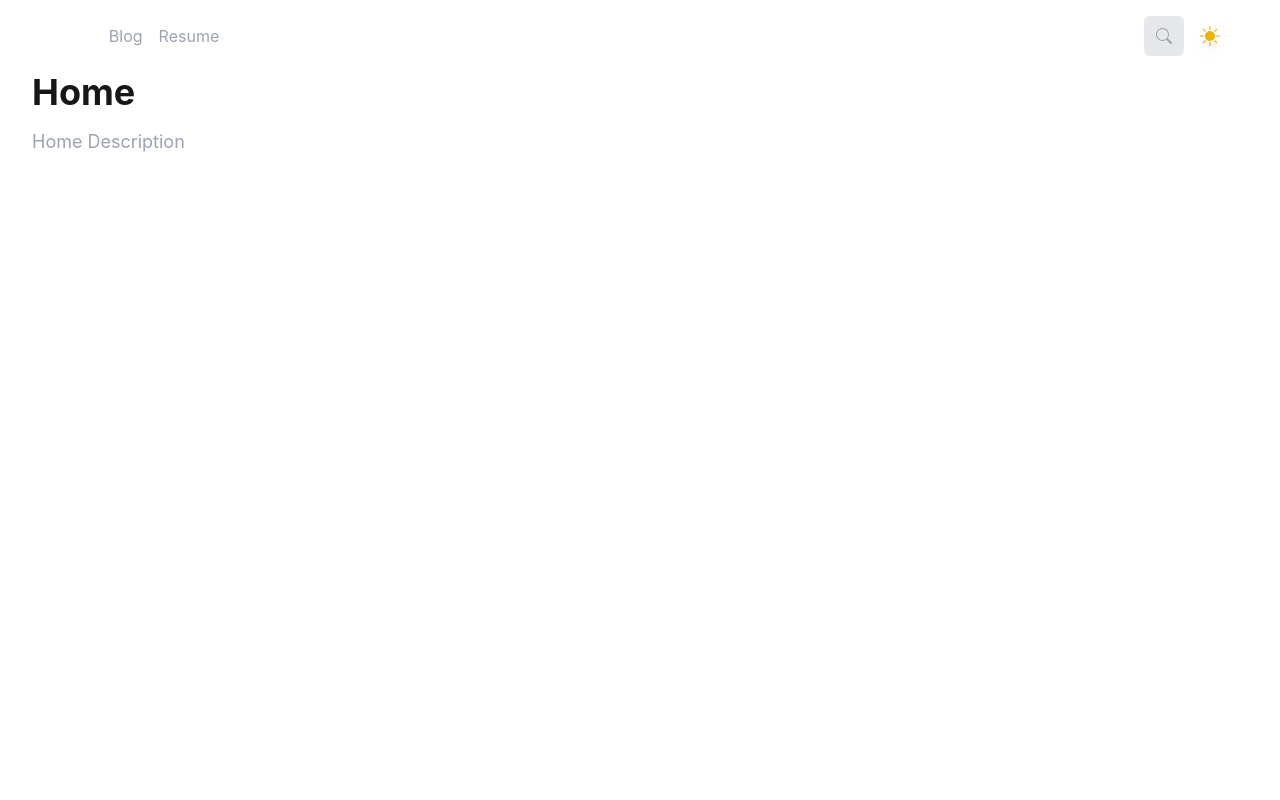
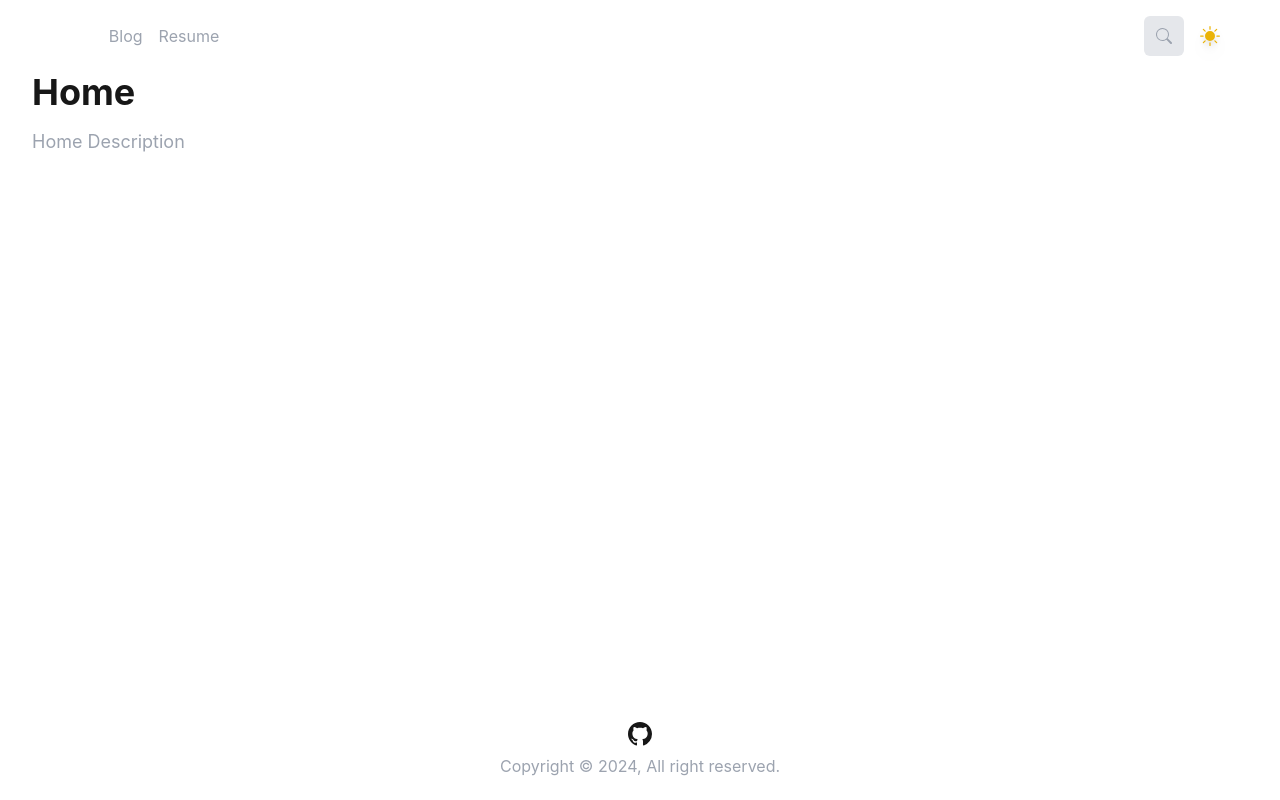
Before and after one commit to leejunyongGithub/record-blog, a Next.js app: page / in a window 1280 px wide. Built offline with nearby package versions, Linux system fonts and the light colour scheme; a web font is replaced by a local one.

Commit message:
[feat] footer 추가

```diff
--- a/next.config.js
+++ /dev/null
@@ -1,12 +0,0 @@
-/** @type {import('next').NextConfig} */
-const nextConfig = {
-  webpack(config) {
-    config.module.rules.push({
-      test: /\.svg$/,
-      use: ['@svgr/webpack']
-    });
-    return config;
-  }
-}
-
-module.exports = nextConfig;
--- a/src/app/components/Content.tsx
+++ b/src/app/components/Content.tsx
@@ -1,3 +1,3 @@
 export default function Content({ children }: { children: React.ReactNode }) {
-  return <div>{children}</div>;
+  return <div className="flex flex-col gap-4 h-[calc(100vh-172px)]">{children}</div>;
 }
--- a/src/app/components/Footer.tsx
+++ b/src/app/components/Footer.tsx
@@ -1,3 +1,14 @@
-export default function Footer(){
-    return <footer></footer>
+"use client";
+import Link from "next/link";
+import { BsGithub } from "react-icons/bs";
+
+export default function Footer() {
+  return (
+    <footer className="h-[100px] flex flex-col gap-2 items-center justify-center p-4">
+      <Link href="https://github.com/leejunyongGithub" target="_blank">
+        <BsGithub size={24} />
+      </Link>
+      <span className="text-gray-400">Copyright © 2024, All right reserved.</span>
+    </footer>
+  );
 }
```
